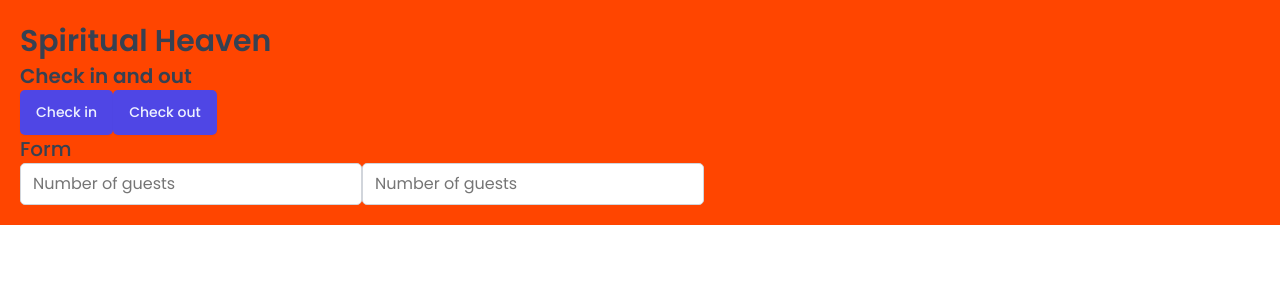
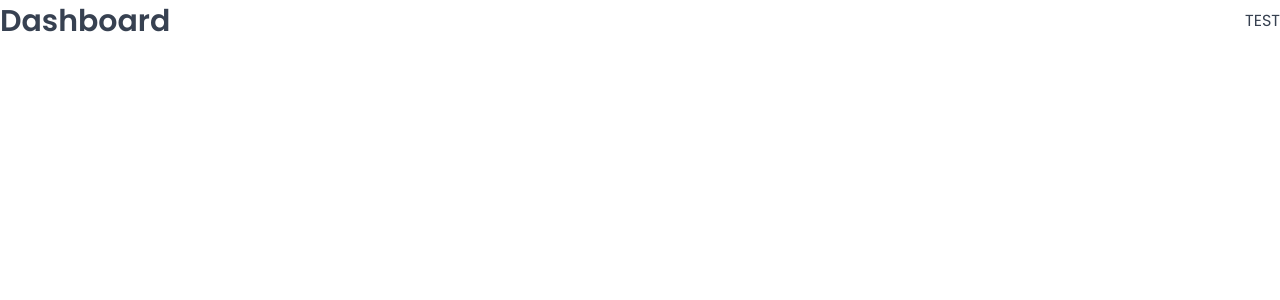
Before and after one commit to Marko010101/Spiritual-Heaven, a React (Vite) app: page /dashboard in a window 1280 px wide. Shown: the top 300 px of the page. Built offline with nearby package versions, Linux system fonts and the light colour scheme; a web font is replaced by a local one.

Commit message:
Implemented routes and pages for each of them.

```diff
--- a/package.json
+++ b/package.json
@@ -12,6 +12,7 @@
   "dependencies": {
     "react": "^18.2.0",
     "react-dom": "^18.2.0",
+    "react-router-dom": "^6.22.3",
     "styled-components": "^6.1.8"
   },
   "devDependencies": {
--- a/src/App.jsx
+++ b/src/App.jsx
@@ -1,29 +1,31 @@
-import styled from "styled-components";
+import { BrowserRouter, Navigate, Route, Routes } from "react-router-dom";
 import GlobalStyles from "./styles/GlobalStyles.js";
-import Button from "./ui/Button.jsx";
-import Input from "./ui/Input.jsx";
-import Heading from "./ui/Heading.jsx";
-
-const StyledApp = styled.div`
-  background-color: orangered;
-  padding: 20px;
-`;
+import Dashboard from "./pages/Dashboard.jsx";
+import Bookings from "./pages/Bookings.jsx";
+import Cabins from "./pages/Cabins.jsx";
+import Users from "./pages/Users.jsx";
+import Settings from "./pages/Settings.jsx";
+import Account from "./pages/Account.jsx";
+import Login from "./pages/Login.jsx";
+import PageNotFound from "./pages/PageNotFound.jsx";
 
 function App() {
   return (
     <>
       <GlobalStyles />
-      <StyledApp>
-        <Heading as="h1">Spiritual Heaven</Heading>
-
-        <Heading as="h2">Check in and out</Heading>
-        <Button onClick={() => alert("Check in")}>Check in</Button>
-        <Button onClick={() => alert("Check out")}>Check out</Button>
-
-        <Heading as="h3">Form</Heading>
-        <Input type="number" placeholder="Number of guests" />
-        <Input type="number" placeholder="Number of guests" />
-      </StyledApp>
+      <BrowserRouter>
+        <Routes>
+          <Route index element={<Navigate replace to="dashboard" />} />
+          <Route path="dashboard" element={<Dashboard />} />
+          <Route path="bookings" element={<Bookings />} />
+          <Route path="cabins" element={<Cabins />} />
+          <Route path="users" element={<Users />} />
+          <Route path="settings" element={<Settings />} />
+          <Route path="account" element={<Account />} />
+          <Route path="login" element={<Login />} />
+          <Route path="*" element={<PageNotFound />} />
+        </Routes>
+      </BrowserRouter>
     </>
   );
 }
--- a/src/ui/Button.jsx
+++ b/src/ui/Button.jsx
@@ -49,19 +49,17 @@
 };
 
 const Button = styled.button`
-  font-size: 1.4rem;
-  padding: 1.2rem 1.6rem;
-  font-weight: 500;
   border: none;
   border-radius: var(--border-radius-sm);
-  background-color: var(--color-brand-600);
-  color: var(--color-brand-50);
   box-shadow: var(--shadow-sm);
-  cursor: pointer;
 
-  &:hover {
-    background-color: var(--color-brand-700);
-  }
+  ${(props) => sizes[props.size]}
+  ${(props) => variations[props.variation]}
 `;
 
+Button.defaultProps = {
+  variation: "primary",
+  size: "medium",
+};
+
 export default Button;
--- /dev/null
+++ b/src/ui/Row.jsx
@@ -0,0 +1,24 @@
+import styled, { css } from "styled-components";
+
+const Row = styled.div`
+  display: flex;
+
+  ${(props) =>
+    props.type === "horizontal" &&
+    css`
+      justify-content: space-between;
+      align-items: center;
+    `}
+  ${(props) =>
+    props.type === "vertical" &&
+    css`
+      flex-direction: column;
+      gap: 1.6rem;
+    `}
+`;
+
+Row.defaultProps = {
+  type: "vertical",
+};
+
+export default Row;
```
Also changed, not shown: 1 other file (tests, documents, lock files or other folders).
